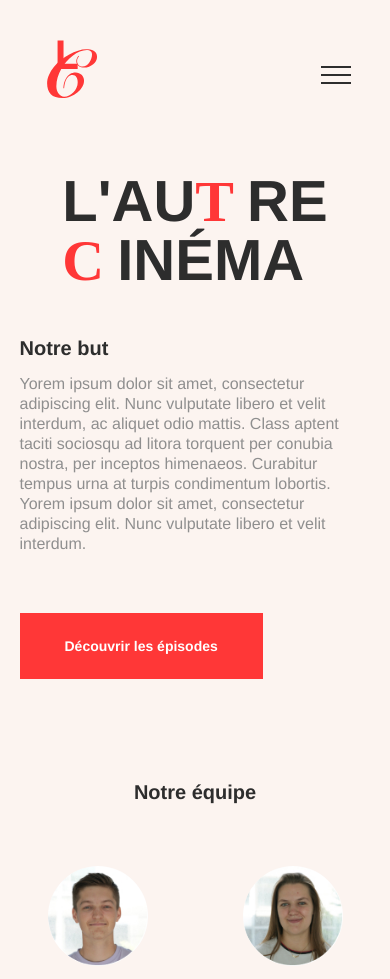
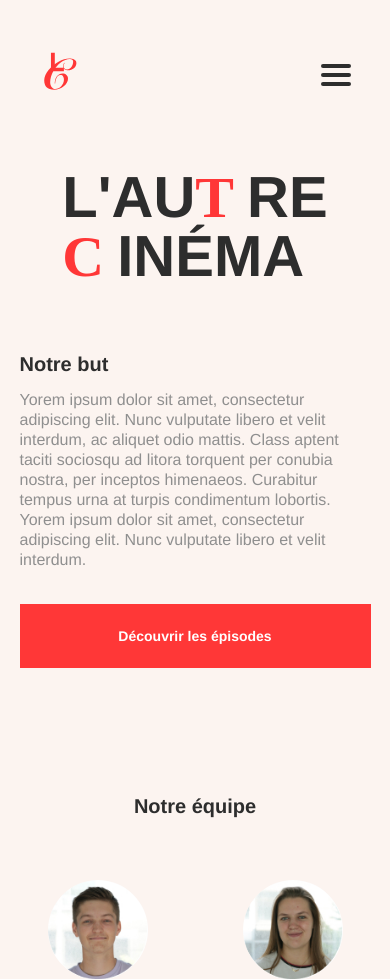
Before and after one commit to Viturna/lautrecinema, a PHP site: page / in a window 390 px wide. Shown: the top 979 px of the page. Run offline with PHP 8.4, Linux system fonts and the light colour scheme.

Commit message:
commmmit

```diff
--- a/header.php
+++ b/header.php
@@ -1,24 +1,38 @@
 <header class="grid">
-  <img src="./src/image/logo-red.svg" alt="">
+  <img class="header-logo" src="./src/image/logo-red.svg" alt="">
   <nav>
     <ul class="menu">
       <li><a href="./index.php" class=" <?php echo basename($_SERVER['PHP_SELF']) == 'index.php' ? 'active' : ''; ?>">Accueil</a></li>
       <li><a href="./videos.php" class="<?php echo basename($_SERVER['PHP_SELF']) == 'videos.php' ? 'active' : ''; ?>"> Nos épisodes</a></li>
       <li><a href="#">Autre page</a></li>
     </ul>
-    <div class="burger-menu">
-      <div class="burger"></div>
+    <div class="menu-btn">
+      <span class="bar"></span>
+      <span class="bar"></span>
+      <span class="bar"></span>
     </div>
   </nav>
 </header>
 <script>
-  document.addEventListener('DOMContentLoaded', function () {
-  const burgerMenu = document.querySelector('.burger-menu');
+document.addEventListener('DOMContentLoaded', function() {
+  const menuBtn = document.querySelector('.menu-btn');
   const menu = document.querySelector('.menu');
 
-  burgerMenu.addEventListener('click', function () {
+  const menuItem = document.querySelectorAll('.nav__link');
+  const bars = document.querySelectorAll('.bar');
+
+  menuBtn.addEventListener('click', function() {
+    menuBtn.classList.toggle('active');
     menu.classList.toggle('active');
+    bars.forEach(bar => bar.classList.toggle('active'));
+  });
+
+  menuItem.forEach(menuItem => {
+    menuItem.addEventListener('click', function() {
+      menuBtn.classList.toggle('active');
+      menu.classList.toggle('active');
+      bars.forEach(bar => bar.classList.toggle('active'));
+    });
   });
 });
-
 </script>
--- a/src/css/style.css
+++ b/src/css/style.css
@@ -11,7 +14,10 @@ header ul {
   display: flex;
   gap: 3vw;
 }
-
+.header-logo{
+  width: 45px;
+  height: 86px;
+}
 
 .burger-menu {
   display: none;
@@ -101,12 +109,16 @@ p {
 }
 
 .button {
+  display: flex;
+  align-items: center;
+  justify-content: center;
   font-size: 18px;
   font-weight: 700;
   color: #FFF;
   background-color: #FF3737;
   padding: 25px 45px;
   text-decoration: none;
+  width: 20vw;
 }
 
 .button:hover {
@@ -151,63 +163,182 @@ p {
   text-align: center;
 }
 
-@media (min-width: 0px) { }
+
+
+/* Episode */
+
+/* ----------------------------------------- */
+/* -------------- PAGE VIDEO --------------- */
+/* ----------------------------------------- */
+.grid-2 {
+  padding: 0 20vw;
+}
+
+.episode {
+  margin-top: 64px;
+}
+
+.new {
+  margin-top: 64px;
+}
+h3{
+  font-size: 24px;
+  font-weight: 700;
+}
+.duration{
+  margin-top: 8px;
+  font-size: 18px;
+}
+.card {
+  display: flex;
+  flex-direction: row;
+  align-items: center;
+  gap: 20px;
+  background-color: #FEF9F6;
+  border-radius: 8px;
+  color: #2D2D2D;
+  width: 100%;
+  padding: 20px;
+  margin: 30px auto;
+}
+
+.card-red {
+  background-color: #FF3737;
+  color: #FCF4F0;
+}
+.card-red .card-img {
+  width: 140px;
+  height: 140px;
+}
+
+.card-red p {
+  color: #FCF4F0;
+}
+
+.card-img {
+  width: 100px;
+  height: 100px;
+  overflow: hidden;
+  border-radius: 5px;
+}
+
+.card-img img {
+  height: 100%;
+  width: auto;
+}
+
+.col {
+  flex-grow: 1;
+}
+
+.icon-play {
+  width: 30px;
+  height: auto;
+  margin-right: 30px;
+  cursor: pointer;
+}
+
+.icon-play path {
+  fill: #FF3737;
+}
+
+.icon-play path:hover {
+  fill: #ae1b1b;
+}
+
+.play-one path {
+  fill: #FFF;
+}
+
+.play-one path:hover {
+  fill: #f3f3f3;
+}
+
+@media (min-width: 0px) and (max-width: 319px) {
+
+}
+
 @media (min-width: 320px) and (max-width: 575px) {
-  .burger-menu {
-    display: flex;
-    align-items: center;
-    cursor: pointer;
+  .header-logo{
+    width: 38px;
+    height: 72px;
+  }
+  .menu-btn {
+    width: 30px;
+    height: 30px;
+    position: relative;
+    z-index: 2;
+    overflow: hidden;
   }
 
-  .burger {
+  .menu-btn .bar {
     width: 30px;
-    height: 2px;
+    height: 4px;
+    position: absolute;
+    top: 50%;
+    left: 50%;
+    border-radius: 4px;
+    transform: translate(-50%, -50%);
     background-color: #2D2D2D;
-    position: relative;
+    transition: all 0.3s ease-in-out;
   }
 
-  .burger::before,
-  .burger::after {
-    content: "";
-    position: absolute;
-    width: 30px;
-    height: 2px;
-    background-color: #2D2D2D;
+  .menu-btn.active .bar {
+    background-color: white;
   }
 
-  .burger::before {
-    top: -8px;
+  .menu-btn .bar:nth-of-type(2) {
+    top: calc(50% - 9px);
   }
 
-  .burger::after {
-    top: 8px;
+  .menu-btn .bar:nth-of-type(3) {
+    top: calc(50% + 9px);
   }
 
-  .menu {
+  .menu-btn.active .bar:nth-of-type(1) {
+    top: 50%;
+    transform: translate(-50%, -50%) rotate(45deg);
+  }
+
+  .menu-btn.active .bar:nth-of-type(2) {
     display: none;
   }
 
-  .menu.active {
+  .menu-btn.active .bar:nth-of-type(3) {
+    top: 50%;
+    transform: translate(-50%, -50%) rotate(-45deg);
+  }
+  .menu {
+    list-style: none;
     display: flex;
+    justify-content: center;
     align-items: center;
-    justify-content: center;
-    position: absolute;
+    flex-direction: column;
+    /* Pour afficher les éléments verticalement */
+    gap: 3vw;
+    position: fixed;
+    /* Pour que le menu reste fixe lorsqu'il est ouvert */
     top: 0;
-    left: 0;
+    right: -100%;
+    /* Cachez le menu en dehors de l'écran */
     width: 100vw;
     height: 100vh;
     background-color: #FF3737;
+    transition: transform 0.4s ease;
+    /* Ajoute une transition à la propriété transform */
   }
-  .menu{
-    flex-direction: column;
+  .menu.active {
+    transform: translateX(-100%);
+    /* Faites glisser le menu dans la vue */
   }
-.menu li a{
-  color: #FFF;
-}
 
+  .menu li a {
+    font-size: 20px;
+    margin-bottom: 32px;
+    color: #FFF;
+  }
 
-
-
+  /* Main */
   h1 {
     font-size: 58px;
   }
@@ -221,14 +352,16 @@ p {
   }
 
   .top-a-propos {
-    margin-top: 22px;
+    margin-top: 18px;
     flex-direction: column;
   }
-  .top-a-propos h2{
-    margin-top: 48px;
+
+  .top-a-propos h2 {
+    margin-top: 68px;
   }
+
   .top-a-propos p {
-    margin-bottom: 84px;
+    margin-bottom: 34px;
   }
 
   .our-goal {
@@ -236,6 +369,7 @@ p {
   }
 
   .button {
+    padding: 25px 0;
     width: 90vw;
     font-size: 14px;
   }
```
Also changed, not shown: other parts of src/css/style.css (+43 -79 lines), videos.php (+9 -3 lines).
